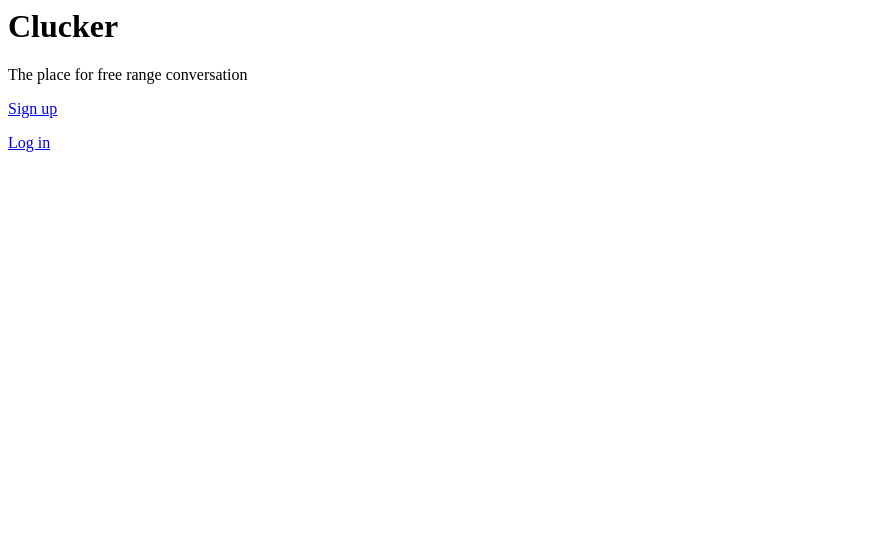
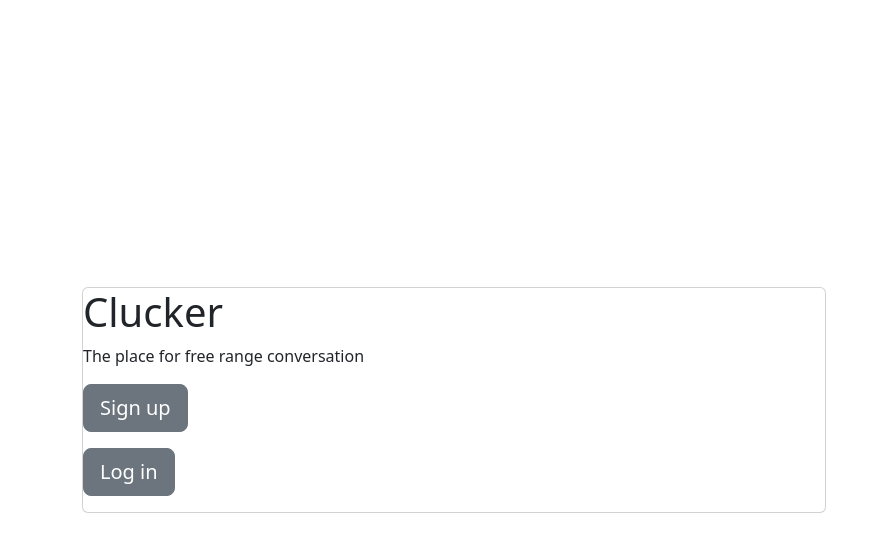
Before and after one commit to Nithursan27/clucker, a Django app: page / in a window 1280 px wide. Shown: the top 552 px of the page, without its empty margins (0-881 px from the left). Run offline with Django 4.2, Linux system fonts and the light colour scheme.

Commit message:
Format home page layout with bootstrap

```diff
--- a/microblogs/templates/home.html
+++ b/microblogs/templates/home.html
@@ -1,11 +1,33 @@
-<html>
+<!doctype html>
+<html lang="en">
   <head>
+    <!-- Required meta tags -->
+    <meta charset="utf-8">
+    <meta name="viewport" content="width=device-width, initial-scale=1">
+
+    <!-- Bootstrap CSS -->
+    <link rel="stylesheet" href="https://cdn.jsdelivr.net/npm/bootstrap@5.3.2/dist/css/bootstrap.rtl.min.css" integrity="sha384-nU14brUcp6StFntEOOEBvcJm4huWjB0OcIeQ3fltAfSmuZFrkAif0T+UtNGlKKQv" crossorigin="anonymous">
+
     <title>Clucker</title>
   </head>
   <body>
+    <div class="container vh-100">
+        <div class="row h-100">
+            <div class="col-12 my-auto">
+                <div class="card offset -sm-2 offset-md-4 offset -lg-7">
                     <h1>Clucker</h1>
                     <p>The place for free range conversation</p>
-        <p><a href='{% url "sign_up" %}'>Sign up</a> </p>
-        <p><a href='{% url "log_in" %}'>Log in</a> </p>
+                    <p><a href='{% url "sign_up" %}' class="btn btn-lg btn-secondary">
+                        Sign up
+                    </a> </p>
+                    <p><a href='{% url "log_in" %}' class="btn btn-lg btn-secondary">
+                        Log in
+                    </a> </p>
+                </div>
+            </div>
+        </div>
+    </div>
+    <script src="https://cdn.jsdelivr.net/npm/@popperjs/core@2.11.8/dist/umd/popper.min.js" integrity="sha384-I7E8VVD/ismYTF4hNIPjVp/Zjvgyol6VFvRkX/vR+Vc4jQkC+hVqc2pM8ODewa9r" crossorigin="anonymous"></script>
+    <script src="https://cdn.jsdelivr.net/npm/bootstrap@5.3.2/dist/js/bootstrap.min.js" integrity="sha384-BBtl+eGJRgqQAUMxJ7pMwbEyER4l1g+O15P+16Ep7Q9Q+zqX6gSbd85u4mG4QzX+" crossorigin="anonymous"></script>
   </body>
 </html>
```
Lines whose indentation alone changed are shown as unchanged.
